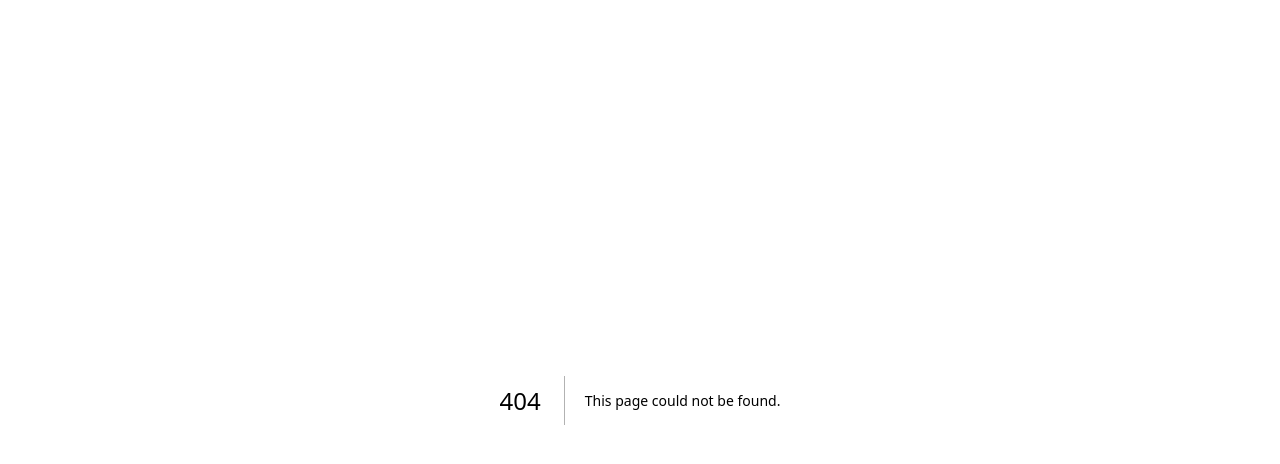
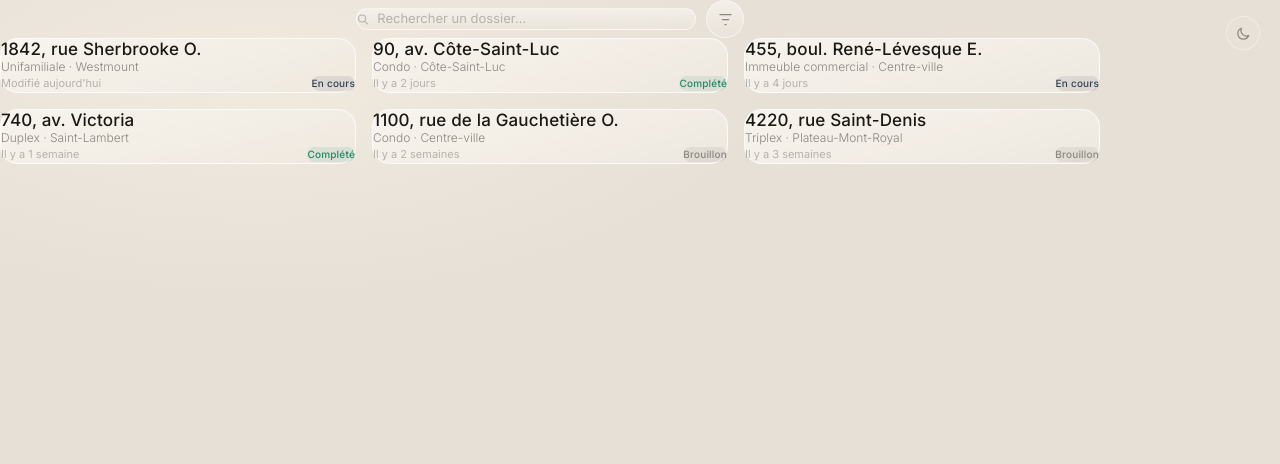
Before and after one commit to simlirette/evaluation-immobiliere, a Next.js app: page /dossiers in a window 1280 px wide. Before the commit this address had no page. Shown: the top 464 px of the page. Built offline with nearby package versions, Linux system fonts and the light colour scheme.

Commit message:
feat: Mes Dossiers grid with DossierCard and search

```diff
--- /dev/null
+++ b/src/app/dossiers/page.tsx
@@ -0,0 +1,78 @@
+'use client'
+
+import { useState } from 'react'
+import { useRouter } from 'next/navigation'
+import DossierCard from '@/components/dossiers/DossierCard'
+import ThemeToggle from '@/components/layout/ThemeToggle'
+import { MOCK_DOSSIERS } from '@/data/mock'
+
+export default function MesDossiersPage() {
+  const router = useRouter()
+  const [search, setSearch] = useState('')
+
+  const filtered = MOCK_DOSSIERS.filter(d =>
+    d.address.toLowerCase().includes(search.toLowerCase()) ||
+    d.meta.toLowerCase().includes(search.toLowerCase())
+  )
+
+  return (
+    <div className="relative min-h-screen overflow-y-auto">
+      <ThemeToggle />
+      <div className="flex flex-col px-10 py-7 pb-9 max-w-[1100px] mx-auto">
+
+        {/* Search bar */}
+        <div className="flex justify-center mb-7">
+          <div className="flex items-center gap-2.5">
+            <div
+              className="flex items-center gap-2 rounded-full px-5 py-[9px] w-[340px]"
+              style={{
+                background: 'linear-gradient(180deg, rgba(248,244,238,.72) 0%, rgba(235,229,220,.62) 100%)',
+                backdropFilter: 'var(--glass-blur)',
+                WebkitBackdropFilter: 'var(--glass-blur)',
+                border: '1px solid rgba(255,255,255,.55)',
+                boxShadow: 'var(--shadow-glass)',
+              }}
+            >
+              <svg width="13" height="13" fill="none" stroke="#b5b2ac" viewBox="0 0 24 24">
+                <path strokeLinecap="round" strokeLinejoin="round" strokeWidth={2}
+                  d="M21 21l-6-6m2-5a7 7 0 11-14 0 7 7 0 0114 0z"/>
+              </svg>
+              <input
+                className="bg-transparent border-none outline-none text-[13px] text-[#1a1916] w-full placeholder:text-[#b5b2ac]"
+                placeholder="Rechercher un dossier..."
+                value={search}
+                onChange={e => setSearch(e.target.value)}
+              />
+            </div>
+            <button
+              className="w-[38px] h-[38px] rounded-full flex items-center justify-center flex-shrink-0 text-[#8a8780] hover:text-[#1a1916] transition-colors cursor-pointer border-none"
+              style={{
+                background: 'linear-gradient(180deg, rgba(248,244,238,.72) 0%, rgba(235,229,220,.62) 100%)',
+                backdropFilter: 'var(--glass-blur)',
+                WebkitBackdropFilter: 'var(--glass-blur)',
+                border: '1px solid rgba(255,255,255,.55)',
+                boxShadow: 'var(--shadow-glass)',
+              }}
+            >
+              <svg width="15" height="15" fill="none" stroke="currentColor" viewBox="0 0 24 24">
+                <path strokeLinecap="round" strokeLinejoin="round" strokeWidth={2} d="M3 4h18M7 12h10M11 20h2"/>
+              </svg>
+            </button>
+          </div>
+        </div>
+
+        {/* Grid */}
+        <div className="grid gap-4" style={{ gridTemplateColumns: 'repeat(3, 1fr)' }}>
+          {filtered.map(d => (
+            <DossierCard
+              key={d.id}
+              dossier={d}
+              onClick={() => router.push(`/dossier/${d.id}?tab=dossier`)}
+            />
+          ))}
+        </div>
+
+      </div>
+    </div>
+  )
+}
--- /dev/null
+++ b/src/components/dossiers/DossierCard.tsx
@@ -0,0 +1,45 @@
+import type { Dossier, DossierStatus } from '@/types'
+
+const statusStyles: Record<DossierStatus, string> = {
+  'en-cours': 'bg-[rgba(51,65,85,.10)] text-[#334155]',
+  'complet':  'bg-[rgba(34,136,102,.10)] text-[#228866]',
+  'brouillon':'bg-black/[.06] text-[#8a8780]',
+}
+
+const statusLabels: Record<DossierStatus, string> = {
+  'en-cours': 'En cours',
+  'complet':  'Complété',
+  'brouillon':'Brouillon',
+}
+
+interface Props {
+  dossier: Dossier
+  onClick: () => void
+}
+
+export default function DossierCard({ dossier, onClick }: Props) {
+  return (
+    <div
+      onClick={onClick}
+      className="rounded-[18px] px-[22px] pt-[22px] pb-[18px] cursor-pointer transition-[transform,box-shadow] duration-200 hover:-translate-y-[3px] border border-white/[.72]"
+      style={{
+        background: 'linear-gradient(165deg, rgba(248,244,238,.96) 0%, rgba(238,232,223,.90) 100%)',
+        boxShadow: 'var(--shadow-card)',
+      }}
+    >
+      <div
+        className="text-[17px] font-medium text-[#1a1916] mb-1 leading-[1.2] tracking-[.01em]"
+        style={{ fontFamily: 'var(--font-serif)' }}
+      >
+        {dossier.address}
+      </div>
+      <div className="text-xs text-[#8a8780] font-light mb-3.5">{dossier.meta}</div>
+      <div className="flex items-center justify-between">
+        <span className="text-[11px] text-[#b5b2ac]">{dossier.updatedAt}</span>
+        <span className={`text-[10px] font-medium px-[9px] py-[3px] rounded-full tracking-[.02em] ${statusStyles[dossier.status]}`}>
+          {statusLabels[dossier.status]}
+        </span>
+      </div>
+    </div>
+  )
+}
```
